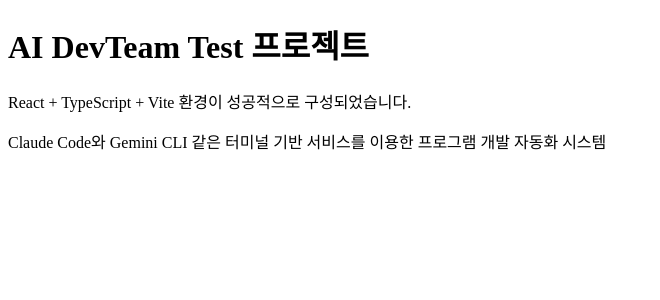
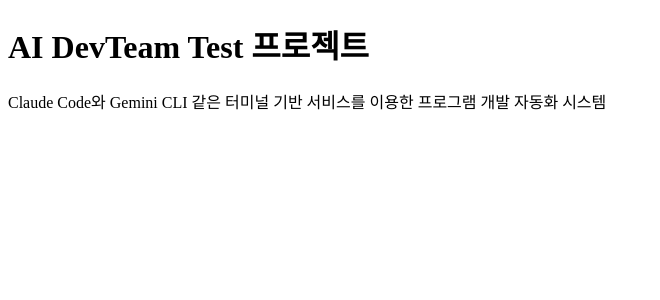
Before and after one commit to wlgns5376/ai-devteam-test, a React (Vite) app: page / in a window 1280 px wide. Shown: the top 300 px of the page, without its empty margins (0-660 px from the left). Built offline with nearby package versions, Linux system fonts and the light colour scheme.

Commit message:
feat(#24): Home 페이지에서 DESCRIPTION 제거
- Home 컴포넌트에서 DESCRIPTION 렌더링 부분 제거
- constants.ts에서 DESCRIPTION 상수 제거
- 관련 테스트 케이스 제거

```diff
--- a/src/pages/Home.tsx
+++ b/src/pages/Home.tsx
@@ -6,9 +6,6 @@
       <h1 className="text-3xl font-bold text-gray-800 mb-4">
         {HOME_PAGE_CONTENT.TITLE}
       </h1>
-      <p className="text-gray-600">
-        {HOME_PAGE_CONTENT.DESCRIPTION}
-      </p>
       <p className="text-gray-700 mt-4">
         {HOME_PAGE_CONTENT.SERVICE_DESCRIPTION}
       </p>
--- a/src/pages/constants.ts
+++ b/src/pages/constants.ts
@@ -1,5 +1,4 @@
 export const HOME_PAGE_CONTENT = {
   TITLE: 'AI DevTeam Test 프로젝트',
-  DESCRIPTION: 'React + TypeScript + Vite 환경이 성공적으로 구성되었습니다.',
   SERVICE_DESCRIPTION: 'Claude Code와 Gemini CLI 같은 터미널 기반 서비스를 이용한 프로그램 개발 자동화 시스템'
 } as const;
```
Also changed, not shown: 1 other file (tests, documents, lock files or other folders).
